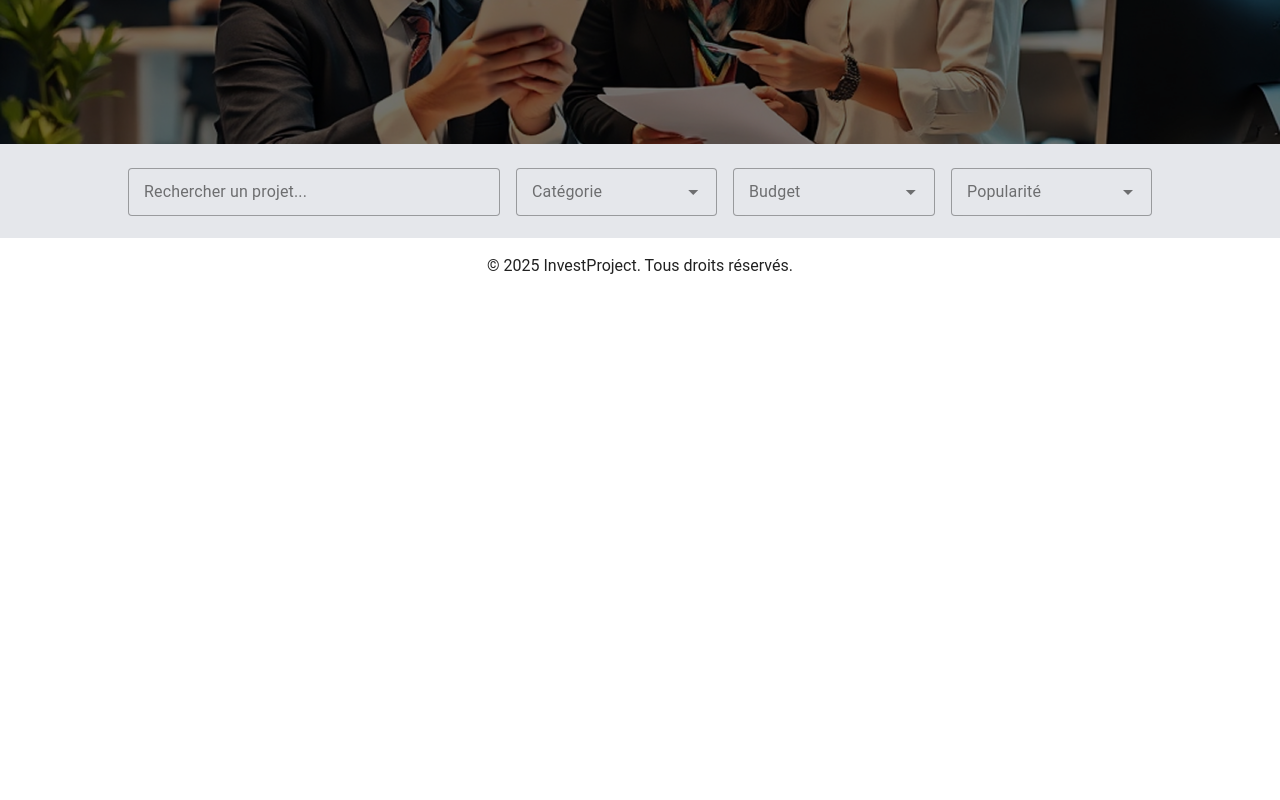
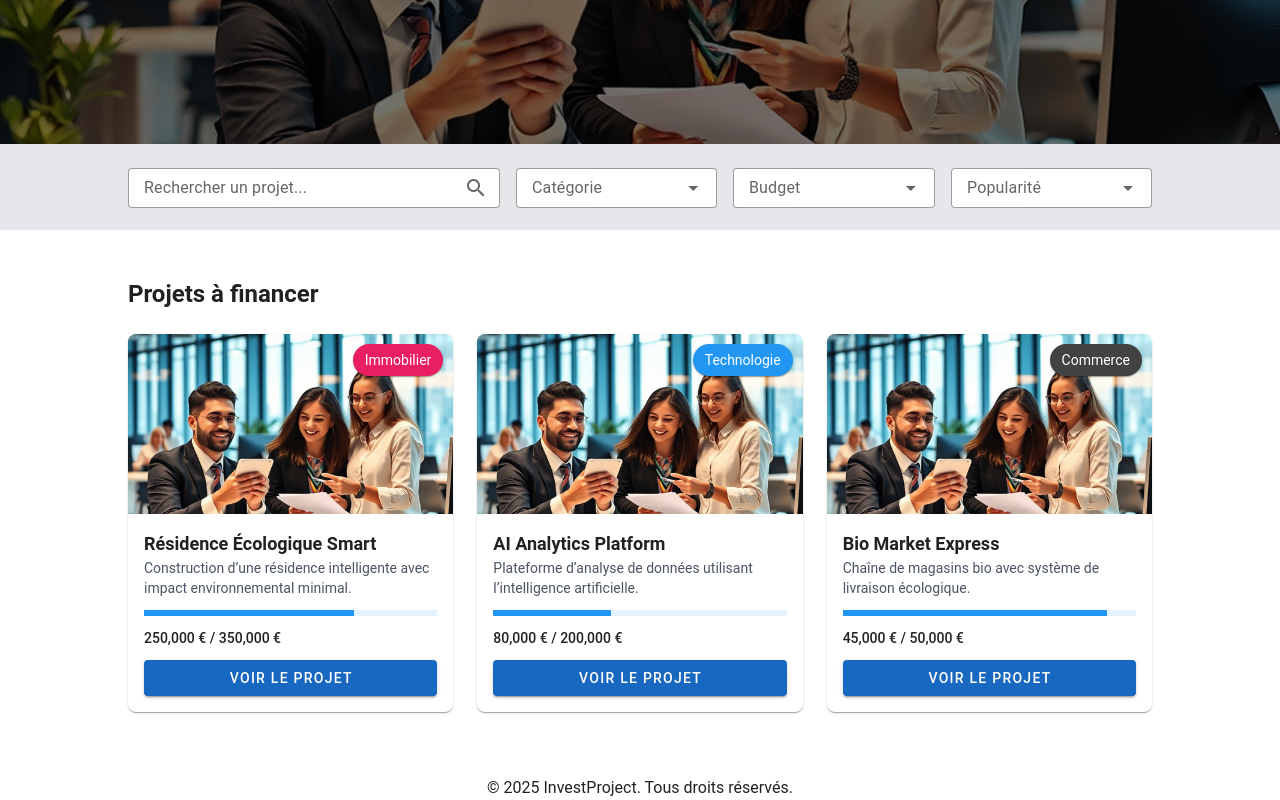
Before and after one commit to Matthieu-Nzinga/crowdfunding-frontend, a Vue app: page / in a window 1280 px wide. Shown: the part 436-1236 px from the top of the page. Before the commit the page ends 800 px from the top, so only its background shows below. Built offline with nearby package versions, Linux system fonts and the light colour scheme; the HTML template or start-up script is replaced by a standard one.

Commit message:
Ajout de couleurs dynamiques aux catégories

```diff
--- a/src/components/NavBar.vue
+++ b/src/components/NavBar.vue
@@ -1,5 +1,5 @@
 <template>
-    <div class="flex justify-between w-full py-[21px] px-10 fixed bg-white border">
+    <div class="flex justify-between w-full py-[21px] px-32 fixed bg-white z-50">
       <v-toolbar-title>
         <RouterLink to="/" class="text-blue-600 text-xl font-bold">
           <v-icon color="primary">mdi-handshake</v-icon>
--- /dev/null
+++ b/src/components/ProjectCard.vue
@@ -0,0 +1,62 @@
+
+ <script setup lang="ts">
+ const props = defineProps<{
+   title: string;
+   description: string;
+   image: string;
+   category: string;
+   collected: number;
+   goal: number;
+ }>();
+
+
+ const categoryColors: Record<string, string> = {
+   "Technologie": "blue",
+   "Immobilier": "pink",
+   "Éducation": "green",
+   "Santé": "red",
+   "Environnement": "teal",
+   "Autres": "lime"
+ };
+
+
+ const categoryColor = categoryColors[props.category] || "gray";
+ </script>
+
+ <template>
+   <v-card class="rounded-lg overflow-hidden shadow-md">
+
+     <div class="relative">
+       <v-img :src="image" height="180px" cover class="relative"></v-img>
+
+
+       <v-chip
+         :color="categoryColor"
+         variant="elevated"
+         class="text-white font-bold"
+         style="position: absolute !important; top: 10px; right: 10px; z-index: 10;"
+       >
+         {{ category }}
+       </v-chip>
+     </div>
+
+
+     <div class="p-4">
+       <h3 class="text-lg font-semibold">{{ title }}</h3>
+       <p class="text-gray-600 text-sm mb-3">{{ description }}</p>
+
+       <v-progress-linear
+         :model-value="(collected / goal) * 100"
+         color="blue"
+         height="6"
+         class="mb-3"
+       ></v-progress-linear>
+
+       <p class="text-sm font-medium mb-3">
+         {{ collected.toLocaleString() }} € / {{ goal.toLocaleString() }} €
+       </p>
+
+       <v-btn color="primary" block>Voir le projet</v-btn>
+     </div>
+   </v-card>
+ </template>
--- a/src/components/SearchBar.vue
+++ b/src/components/SearchBar.vue
@@ -18,8 +18,10 @@ const popularities = ['Croissante', 'Décroissante'];
       v-model="searchQuery"
       label="Rechercher un projet..."
       variant="outlined"
-      density="comfortable"
+      density="compact"
       class="w-full md:w-1/3"
+      bg-color="white"
+      append-inner-icon="mdi-magnify"
     />
 
     <v-select
@@ -27,8 +29,9 @@ const popularities = ['Croissante', 'Décroissante'];
       :items="categories"
       label="Catégorie"
       variant="outlined"
-      density="comfortable"
+      density="compact"
       class="w-full md:w-1/6"
+      bg-color="white"
     />
 
     <v-select
@@ -36,8 +39,9 @@ const popularities = ['Croissante', 'Décroissante'];
       :items="budgets"
       label="Budget"
       variant="outlined"
-      density="comfortable"
+      density="compact"
       class="w-full md:w-1/6"
+      bg-color="white"
     />
 
     <v-select
@@ -45,8 +49,9 @@ const popularities = ['Croissante', 'Décroissante'];
       :items="popularities"
       label="Popularité"
       variant="outlined"
-      density="comfortable"
+      density="compact"
       class="w-full md:w-1/6"
+      bg-color="white"
     />
   </div>
   </main>
--- a/src/views/public/HomeView.vue
+++ b/src/views/public/HomeView.vue
@@ -1,5 +1,39 @@
 <script setup lang="ts">
+import { ref } from 'vue';
 import SearchBar from '@/components/SearchBar.vue';
+import ProjectCard from '@/components/ProjectCard.vue';
+const projects = ref([
+  {
+    id: 1,
+    title: 'Résidence Écologique Smart',
+    description: 'Construction d’une résidence intelligente avec impact environnemental minimal.',
+    image: '/images/img.jpg',
+    category: 'Immobilier',
+    categoryColor: 'green',
+    collected: 250000,
+    goal: 350000,
+  },
+  {
+    id: 2,
+    title: 'AI Analytics Platform',
+    description: 'Plateforme d’analyse de données utilisant l’intelligence artificielle.',
+    image: '/images/img.jpg',
+    category: 'Technologie',
+    categoryColor: 'purple',
+    collected: 80000,
+    goal: 200000,
+  },
+  {
+    id: 3,
+    title: 'Bio Market Express',
+    description: 'Chaîne de magasins bio avec système de livraison écologique.',
+    image: '/images/img.jpg',
+    category: 'Commerce',
+    categoryColor: 'orange',
+    collected: 45000,
+    goal: 50000,
+  },
+]);
 </script>
 
 <template>
@@ -8,4 +42,15 @@ import SearchBar from '@/components/SearchBar.vue';
     <img src="/images/img.jpg" alt="Logo du site" class="w-full h-[500px]">
   </div>
   <SearchBar />
+  <div class="py-12 px-32">
+    <h2 class="text-2xl font-bold mb-6">Projets à financer</h2>
+
+    <div class="grid grid-cols-1 md:grid-cols-2 lg:grid-cols-3 gap-6">
+      <ProjectCard
+        v-for="project in projects"
+        :key="project.id"
+        v-bind="project"
+      />
+    </div>
+  </div>
 </template>
```
